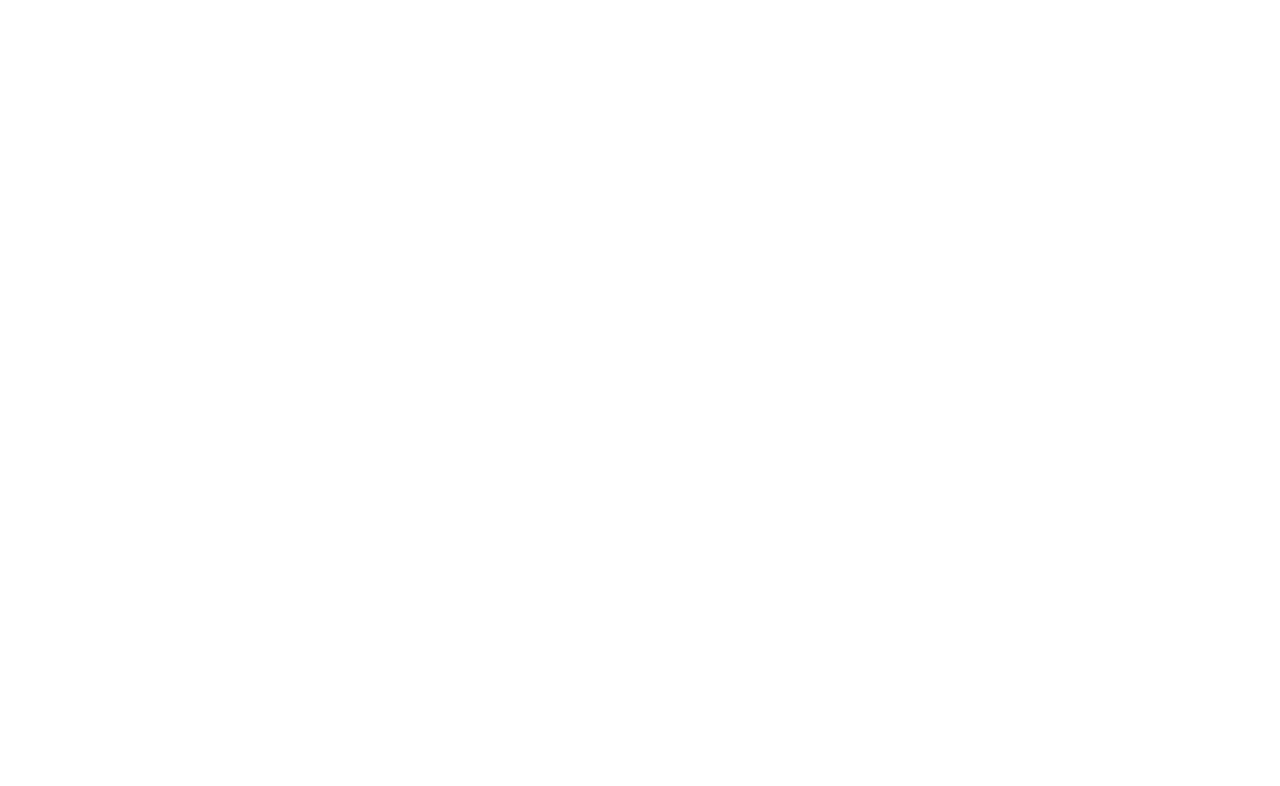
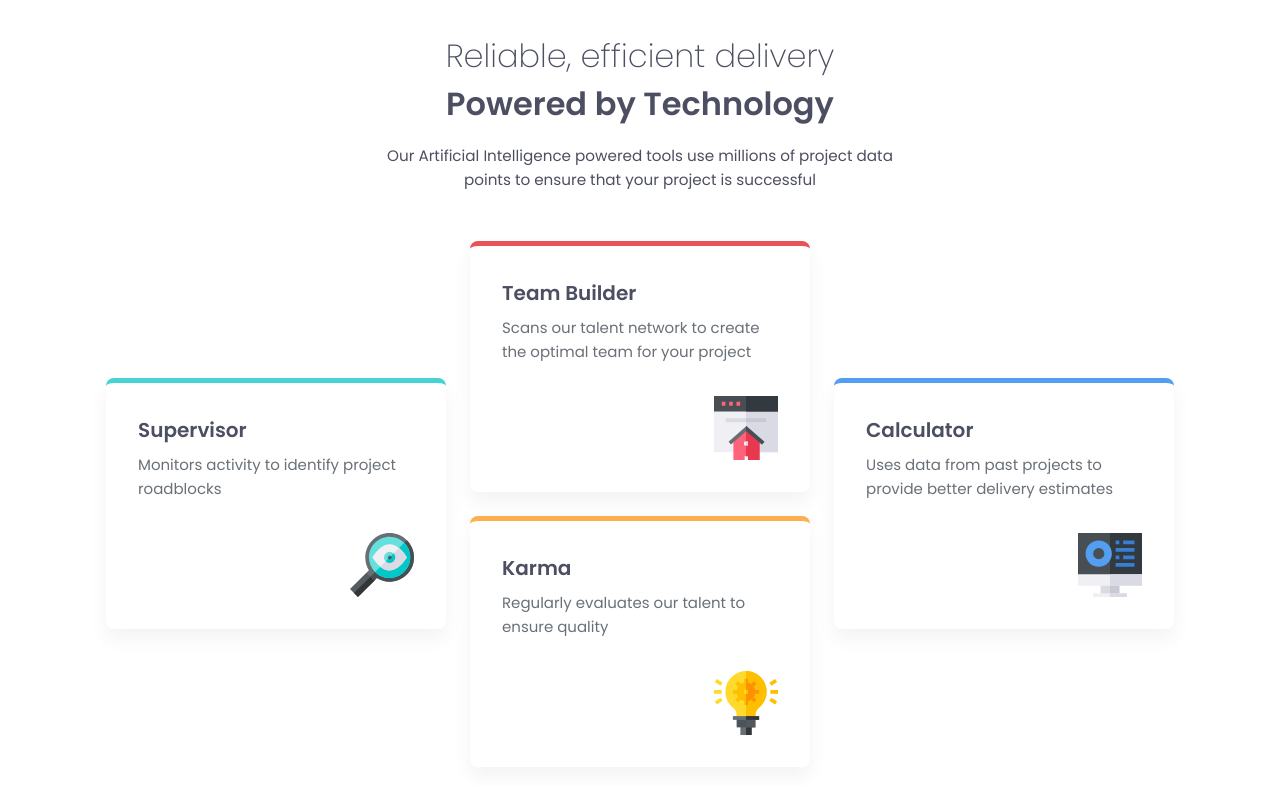
Before and after one commit to LuCapitani/Four-Card-Feature, a plain HTML site: page index.html in a window 1280 px wide. Drawn offline with Linux system fonts and the light colour scheme.

Commit message:
Feat: Project Finalized

```diff
--- a/index.html
+++ b/index.html
@@ -12,7 +12,47 @@
 </head>
 
 <body>
+    <main class="card-container">
+        <header class="titles-container">
+            <h1 class="primary-title">Reliable, efficient delivery</h1>
+            <h2 class="segundary-title">Powered by Technology</h2>
+            <p class="description-title">Our Artificial Intelligence powered tools use millions of project data points to ensure that your project is successful</p>
+        </header>
 
+        <div class="card-grid">
+            <div class="cards supervisor">
+                <div class="card-informations">
+                    <h3 class="card-titles">Supervisor</h3>
+                    <p class="card-description">Monitors activity to identify project roadblocks</p>
+                </div>
+                <img src="assets/images/icon-supervisor.svg" alt="" class="icones-image">
+            </div>
+
+            <div class="cards team-builder">
+                <div class="card-informations">
+                    <h3 class="card-titles">Team Builder</h3>
+                    <p class="card-description">Scans our talent network to create the optimal team for your project</p>
+                </div>
+                <img src="assets/images/icon-team-builder.svg" alt="" class="icones-image">
+            </div>
+
+            <div class="cards karma">
+                <div class="card-informations">
+                    <h3 class="card-titles">Karma</h3>
+                    <p class="card-description">Regularly evaluates our talent to ensure quality</p>
+                </div>
+                <img src="assets/images/icon-karma.svg" alt="" class="icones-image">
+            </div>
+
+            <div class="cards calculator">
+                <div class="card-informations">
+                    <h3 class="card-titles">Calculator</h3>
+                    <p class="card-description">Uses data from past projects to provide better delivery estimates</p>
+                </div>
+                <img src="assets/images/icon-calculator.svg" alt="" class="icones-image">
+            </div>
+        </div>
+    </main>
 </body>
 
 </html>
--- a/style.css
+++ b/style.css
@@ -0,0 +1,185 @@
+/* ========== VARIABLES ========== */
+:root {
+    --Red: hsl(0, 78%, 62%);
+    --Cyan: hsl(180, 62%, 55%);
+    --Orange: hsl(34, 97%, 64%);
+    --Blue: hsl(212, 86%, 64%);
+
+    --Grey-500: hsl(234, 12%, 34%);
+    --Grey-400: hsl(212, 6%, 44%);
+    --White: hsl(0, 0%, 100%);
+
+    --principal-family: "Poppins", sans-serif;
+    --paragraph: 15px;
+    --weight-200: 200;
+    --weight-400: 400;
+    --weight-600: 600;
+}
+
+/* ========== RESET ========== */
+*,
+*::before,
+*::after {
+    margin: 0;
+    padding: 0;
+    box-sizing: border-box;
+}
+
+/* ==========   MAIN CONTAINER ========== */
+.card-container {
+    display: flex;
+    flex-direction: column;
+    align-items: center;
+    width: 100%;
+    min-height: 100vh;
+    padding: 2rem;
+    background-color: var(--White);
+}
+
+/* ========== TITLES ========== */
+.titles-container {
+    text-align: center;
+    max-width: 540px;
+    width: 90%;
+    margin-bottom: 2rem;
+}
+
+.primary-title,
+.segundary-title,
+.description-title {
+    font-family: var(--principal-family);
+    color: var(--Grey-500);
+}
+
+.primary-title {
+    font-weight: var(--weight-200);
+    font-size: 1.8rem;
+}
+
+.segundary-title {
+    font-weight: var(--weight-600);
+    font-size: 1.8rem;
+    margin-bottom: 1rem;
+}
+
+.description-title {
+    font-weight: var(--weight-400);
+    font-size: 0.95rem;
+    line-height: 1.6;
+}
+
+/* ========== GRID (MOBILE FIRST) ========== */
+.card-grid {
+    display: grid;
+    gap: 1.5rem;
+    max-width: 1100px;
+    width: 100%;
+    margin: 0 auto;
+    padding: 1rem;
+    grid-template-columns: 1fr;
+}
+
+/* ========== CARDS ========== */
+.cards {
+    display: flex;
+    flex-direction: column;
+    gap: 2rem;
+    padding: 2rem;
+    width: 100%;
+    border-radius: 0.5rem;
+    background-color: var(--White);
+    box-shadow: 0px 10px 20px rgba(0, 0, 0, 0.05);
+}
+
+.card-informations {
+    display: flex;
+    flex-direction: column;
+    gap: 0.5rem;
+}
+
+.card-titles {
+    font-family: var(--principal-family);
+    font-weight: var(--weight-600);
+    font-size: 1.25rem;
+    color: var(--Grey-500);
+}
+
+.card-description {
+    font-family: var(--principal-family);
+    font-weight: var(--weight-400);
+    font-size: var(--paragraph);
+    color: var(--Grey-400);
+    line-height: 1.6;
+}
+
+.icones-image {
+    display: block;
+    width: 4rem;
+    height: 4rem;
+    margin-left: auto;
+}
+
+/* ========== BORDER CARDS ========== */
+.supervisor {
+    border-top: 5px solid var(--Cyan);
+}
+
+.team-builder {
+    border-top: 5px solid var(--Red);
+}
+
+.karma {
+    border-top: 5px solid var(--Orange);
+}
+
+.calculator {
+    border-top: 5px solid var(--Blue);
+}
+
+/* ========== TABLET (768px) ========== */
+@media (min-width: 768px) {
+    .card-grid {
+        grid-template-columns: repeat(2, 1fr);
+    }
+
+    .titles-container {
+        width: 80%;
+    }
+
+    .primary-title,
+    .segundary-title {
+        font-size: 2rem;
+    }
+}
+
+/* ========== DESKTOP (1024px) ========== */
+@media (min-width: 1024px) {
+    .card-grid {
+        grid-template-columns: repeat(3, 1fr);
+    }
+
+    .titles-container {
+        width: 540px;
+    }
+
+    /* position cards (Diamond Format) */
+    .supervisor {
+        grid-column: 1 / 2;
+        grid-row: 2 / 4;
+    }
+
+    .team-builder {
+        grid-column: 2 / 3;
+        grid-row: 1 / 3;
+    }
+
+    .karma {
+        grid-column: 2 / 3;
+        grid-row: 3 / 5;
+    }
+
+    .calculator {
+        grid-column: 3 / 4;
+        grid-row: 2 / 4;
+    }
+}
```
